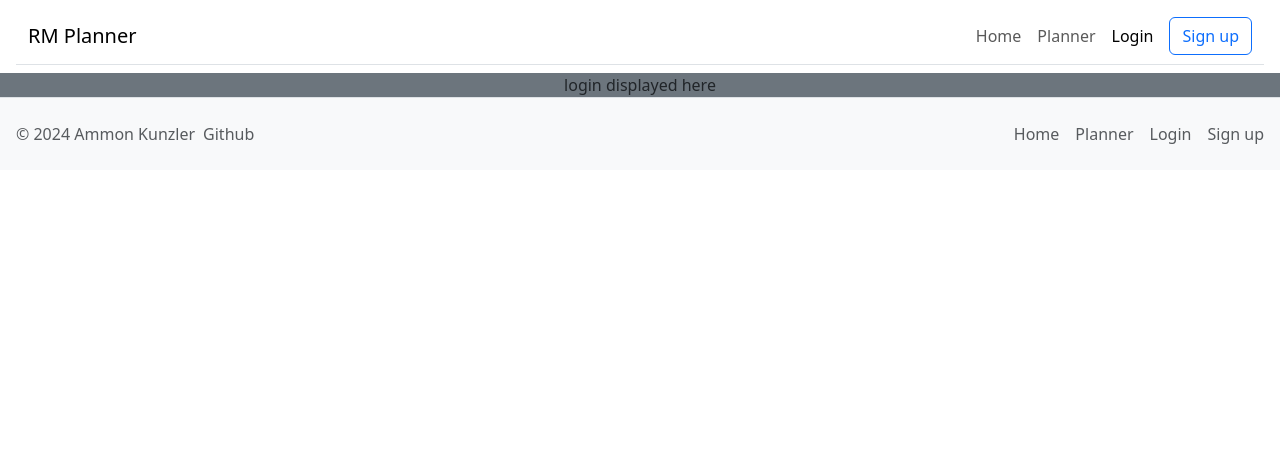
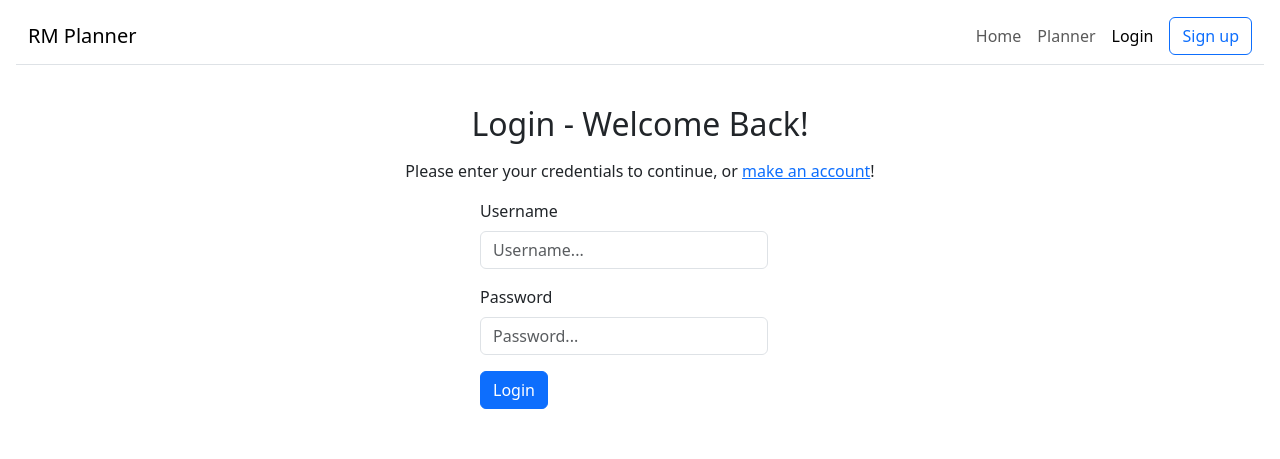
Before and after one commit to ammonwk/startup, a React (Vite) app: page /login in a window 1280 px wide. Shown: the top 459 px of the page. Built offline with nearby package versions, Linux system fonts and the light colour scheme; no server answers.

Commit message:
Ported Login page

```diff
--- a/src/login.jsx
+++ b/src/login.jsx
@@ -1,9 +1,76 @@
 import React from 'react';
+import Modal from 'react-bootstrap/Modal';
+import Button from 'react-bootstrap/Button';
 
 export function Login() {
+    const [username, setUsername] = React.useState('');
+    const [password, setPassword] = React.useState('');
+    const [showModal, setShowModal] = React.useState(false);
+    const [modalMessage, setModalMessage] = React.useState('');
+
+    const handleLogin = async (event) => {
+        event.preventDefault();
+
+        try {
+            const response = await fetch('/api/login', {
+                method: 'POST',
+                body: JSON.stringify({ username, password }),
+                headers: { 'Content-Type': 'application/json; charset=UTF-8' },
+            });
+
+            if (response.ok) {
+                localStorage.removeItem('events');
+                localStorage.setItem('userName', username);
+                window.location.href = 'planner.html';
+            } else {
+                const body = await response.json();
+                setModalMessage(`⚠ Error: ${body.msg}`);
+                setShowModal(true);
+            }
+        } catch (error) {
+            console.error('Login error:', error);
+        }
+    };
+
     return (
-        <main className='container-fluid bg-secondary text-center'>
-            <div>login displayed here</div>
+        <main className="mt-2 login_display">
+            <h2 className="mb-3">Login - Welcome Back!</h2>
+            <p>Please enter your credentials to continue, or <a href="signup.html">make an account</a>!</p>
+            <form onSubmit={handleLogin}>
+                <div className="mb-3">
+                    <label htmlFor="username" className="form-label">Username</label>
+                    <input
+                        type="text"
+                        className="form-control"
+                        id="username"
+                        placeholder="Username..."
+                        value={username}
+                        onChange={(e) => setUsername(e.target.value)}
+                    />
+                </div>
+                <div className="mb-3">
+                    <label htmlFor="password" className="form-label">Password</label>
+                    <input
+                        type="password"
+                        className="form-control"
+                        id="password"
+                        placeholder="Password..."
+                        value={password}
+                        onChange={(e) => setPassword(e.target.value)}
+                    />
+                </div>
+                <button type="submit" className="btn btn-primary">Login</button>
+            </form>
+
+            {/* Error dialog */}
+            <Modal show={showModal} onHide={() => setShowModal(false)} centered>
+                <Modal.Body>{modalMessage}</Modal.Body>
+                <Modal.Footer>
+                    <Button variant="secondary" onClick={() => setShowModal(false)}>
+                        Close
+                    </Button>
+                </Modal.Footer>
+            </Modal>
         </main>
     );
 }
```
